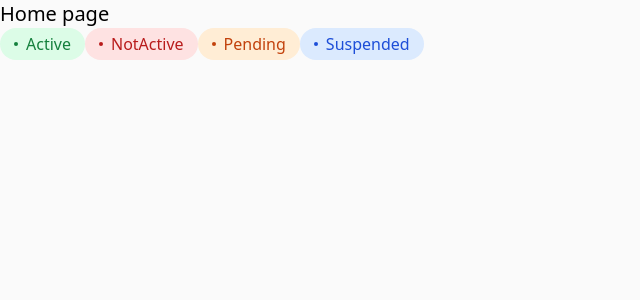
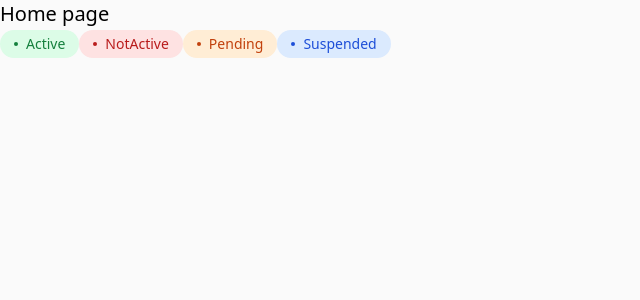
Before and after one commit to lugdockrem/crm-1, a Next.js app: page / in a window 1280 px wide. Shown: the top 300 px of the page, without its empty margins (0-640 px from the left). Built offline with nearby package versions, Linux system fonts and the light colour scheme.

Commit message:
Installed Conditional styling

```diff
--- a/package.json
+++ b/package.json
@@ -9,6 +9,7 @@
     "lint": "next lint"
   },
   "dependencies": {
+    "clsx": "^2.1.1",
     "next": "15.3.3",
     "react": "^19.0.0",
     "react-dom": "^19.0.0"
--- a/postcss.config.mjs
+++ /dev/null
@@ -1,6 +0,0 @@
-/** @type {import('tailwindcss').Config} */
-export default {
-    plugins: {
-        '@tailwindcss/postcss': {},
-    },
-}
--- a/src/app/components/status-label.tsx
+++ b/src/app/components/status-label.tsx
@@ -1,27 +1,36 @@
 import React from 'react';
+import clsx from 'clsx';
 
 export enum Status {
-    Active = 'Active',
-    NotActive = 'NotActive',
-    Pending = 'Pending',
-    Suspended = 'Suspended'
+  Active = 'active',
+  NotActive = 'notActive',
+  Pending = 'pending',
+  Suspended = 'suspended',
 }
 
 export interface StatusLabelProps {
   children: React.ReactNode;
   status: Status;
+  disabled?: boolean;
 }
 
-export default function StatusLabel({ children, status }: StatusLabelProps) {
+export default function StatusLabel({
+  children,
+  status,
+  disabled,
+}: StatusLabelProps) {
   return (
     <div
-    className={`inline-flex items-center py-1 px-3.5 rounded-3xl text sm font-medium ${
-      status === Status.Active && 'text-green-700 bg-green-100' ||
-      status === Status.NotActive && 'text-red-700 bg-red-100' ||
-      status === Status.Pending && 'text-orange-700 bg-orange-100' ||
-      status === Status.Suspended && 'text-blue-700 bg-blue-100' ||
-      ''
-    }`}
+      className={clsx(
+        'inline-flex items-center py-1 px-3.5 rounded-3xl text-sm font-medium',
+        status === Status.Active && 'text-green-700 bg-green-100',
+        status === Status.NotActive && 'text-red-700 bg-red-100',
+        status === Status.Pending && 'text-orange-700 bg-orange-100',
+        status === Status.Suspended && 'text-blue-700 bg-blue-100',
+        {
+          ['opacity-75 cursor-not-allowed']: disabled,
+        },
+      )}
     >
       <div className="w-1 h-1 mr-2 rounded-full bg-current" />
       {children}
```
Also changed, not shown: 1 other file (tests, documents, lock files or other folders). Lines whose indentation alone changed are shown as unchanged.
